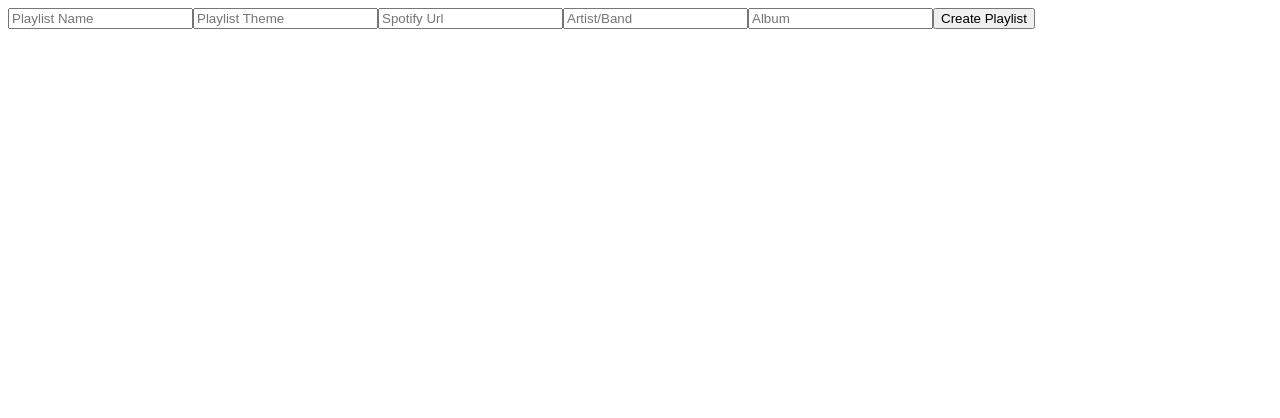
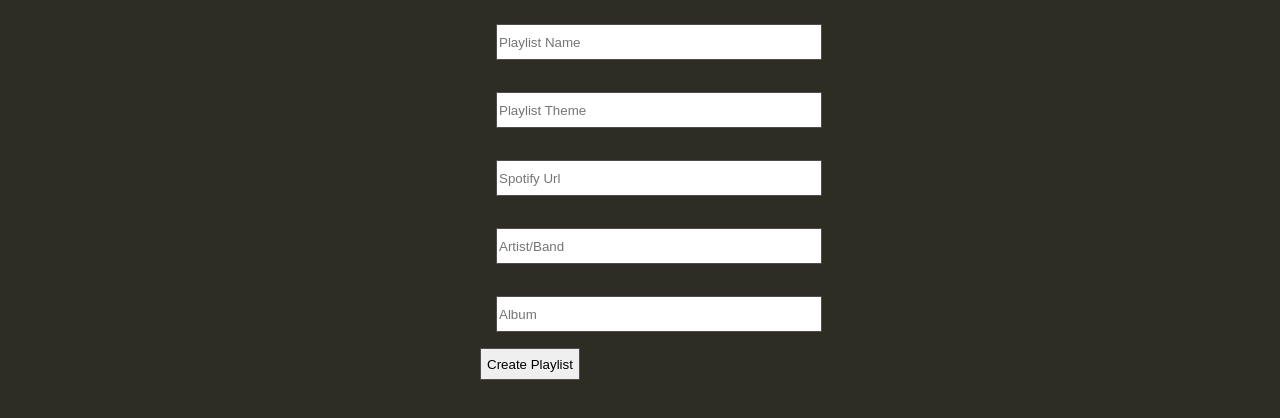
Before and after one commit to jmphilips/playlists, a Next.js app: page /create in a window 1280 px wide. Shown: the top 418 px of the page. Built offline with nearby package versions, Linux system fonts and the light colour scheme.

Commit message:
Add more styles to the create page.

```diff
--- a/components/Playlist.js
+++ b/components/Playlist.js
@@ -2,17 +2,23 @@ import styled from 'styled-components'
 
 const Playlist = ({ name, theme, id, className }) => (
   <div key={id} className={className}>
-    <h2>{name}</h2>
+    <StyledH2>{name}</StyledH2>
     <p>{theme}</p>
   </div>
 )
 
+const StyledH2 = styled.h2`
+  font-family: 'Helvetica';
+  color: red;
+`
+
 const StyledPlaylist = styled(Playlist)`
   width: 20rem;
   height: 20rem;
-  border: 2px solid black;
   padding: 2rem;
   margin: 2rem;
+  background-color: #474448;
+  color: #E0DDCF;
 `
 
 export default StyledPlaylist
--- a/pages/_document.js
+++ b/pages/_document.js
@@ -1,22 +1,22 @@
-import Document, { Head, Main, NextScript } from 'next/document';
+import Document, { Head, Main, NextScript } from 'next/document'
 // Import styled components ServerStyleSheet
-import { ServerStyleSheet } from 'styled-components';
+import { ServerStyleSheet } from 'styled-components'
 
 export default class MyDocument extends Document {
   static getInitialProps({ renderPage }) {
     // Step 1: Create an instance of ServerStyleSheet
-    const sheet = new ServerStyleSheet();
+    const sheet = new ServerStyleSheet()
 
     // Step 2: Retrieve styles from components in the page
-    const page = renderPage((App) => (props) =>
-      sheet.collectStyles(<App {...props} />),
-    );
+    const page = renderPage(App => props =>
+      sheet.collectStyles(<App {...props} />)
+    )
 
     // Step 3: Extract the styles as <style> tags
-    const styleTags = sheet.getStyleElement();
+    const styleTags = sheet.getStyleElement()
 
     // Step 4: Pass styleTags as a prop
-    return { ...page, styleTags };
+    return { ...page, styleTags }
   }
 
   render() {
@@ -27,11 +27,11 @@ export default class MyDocument extends Document {
           {/* Step 5: Output the styles in the head  */}
           {this.props.styleTags}
         </Head>
-        <body>
+        <body style={{ backgroundColor: '#2D2D23' }}>
           <Main />
           <NextScript />
         </body>
       </html>
-    );
+    )
   }
 }
--- a/pages/create.js
+++ b/pages/create.js
@@ -1,6 +1,33 @@
 import { Formik, Field, Form } from 'formik'
 import React, { Component } from 'react'
 import Playlist from '../components/Playlist'
+import styled from 'styled-components'
+
+const CustomField = ({className, text, placeholder, name}) => (
+    <Field className={className} text={text} placeholder={placeholder} name={name} />
+)
+
+const StyledField = styled(CustomField)`
+    border: 1px solid #534B52;
+    height: 2rem;
+    font-weight: 300;
+    background-color: F1F0EA;
+    width: 20rem;
+    margin: 1rem;
+`
+
+const StyledButton = styled.button`
+    border: 1px solid #534B52;
+    height: 2rem;
+    font-weight: 300;
+    text-align: center;
+`
+
+const Container = styled.div`
+    width: 20rem;
+    margin: auto;
+    height: 80%;
+`
 
 class Create extends Component {
   constructor() {
@@ -27,7 +54,7 @@ class Create extends Component {
 
   render() {
     return (
-      <div>
+      <Container>
         <Formik
           initialvalues={{
             name: '',
@@ -39,17 +66,17 @@ class Create extends Component {
           onSubmit={values => this.handleSubmitClick(values)}
           render={() => (
             <Form>
-              <Field type="text" name="name" placeholder="Playlist Name" />
-              <Field type="text" name="theme" placeholder="Playlist Theme" />
-              <Field type="text" name="url" placeholder="Spotify Url" />
-              <Field type="text" name="artist" placeholder="Artist/Band" />
-              <Field type="text" name="albumS" placeholder="Album" />
-              <button type="submit">Create Playlist</button>
+              <StyledField type="text" name="name" placeholder="Playlist Name" />
+              <StyledField type="text" name="theme" placeholder="Playlist Theme" />
+              <StyledField type="text" name="url" placeholder="Spotify Url" />
+              <StyledField type="text" name="artist" placeholder="Artist/Band" />
+              <StyledField type="text" name="albums" placeholder="Album" />
+              <StyledButton type="submit">Create Playlist</StyledButton>
             </Form>
           )}
         />
         {this.state.submitted && <Playlist {...this.state.playlist} />}
-      </div>
+      </Container>
     )
   }
 }
```
Also changed, not shown: pages/index.js (+0 -34 lines).
